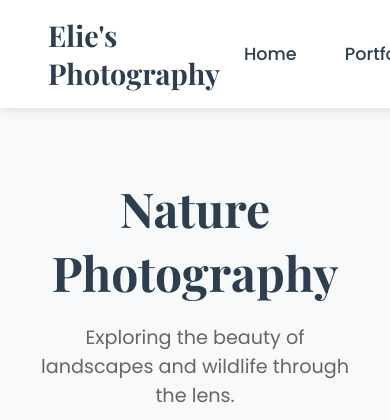
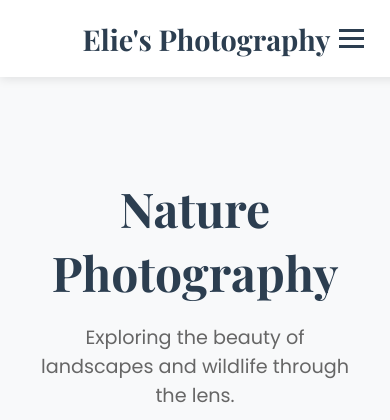
Before and after one commit to ElieAssaf33/photography_website, a Django app: page /nature in a window 390 px wide. Shown: the top 420 px of the page. Run offline with Django 5.2, Linux system fonts and the light colour scheme; data comes from the database, SQL or seed files in the repository.

Commit message:
responsive header integrated

```diff
--- a/photography/photo/static/css/style.css
+++ b/photography/photo/static/css/style.css
@@ -1,3 +1,160 @@
+/* Header Styles */
+header {
+    position: fixed;
+    top: 0;
+    left: 0;
+    width: 100%;
+    background: rgba(255, 255, 255, 0.95);
+    padding: 1rem 2rem;
+    box-shadow: 0 2px 5px rgba(0,0,0,0.1);
+    z-index: 1000;
+}
+
+.header-content {
+    max-width: 1400px;
+    margin: 0 auto;
+    display: flex;
+    justify-content: space-between;
+    align-items: center;
+}
+
+.logo {
+    font-family: 'Playfair Display', serif;
+    font-size: 1.5rem;
+    color: var(--primary-color);
+
+}
+
+.menu-toggle {
+    display: none;
+    background: none;
+    border: none;
+    cursor: pointer;
+    padding: 0.5rem;
+}
+
+.bar {
+    display: block;
+    width: 25px;
+    height: 3px;
+    margin: 5px auto;
+    background-color: var(--primary-color);
+    transition: all 0.3s ease;
+}
+
+.nav-container {
+    display: flex;
+    align-items: center;
+    margin-left: 10rem;
+
+}
+
+.nav {
+    list-style: none;
+    display: flex;
+    gap: 2rem;
+    margin: 0;
+    padding: 0;
+}
+
+.nav a {
+    text-decoration: none;
+    color: var(--primary-color);
+    font-weight: 500;
+    transition: color 0.3s ease;
+}
+
+.nav a:hover {
+    color: var(--accent-color);
+}
+
+.portfolio-dropdown {
+    position: relative;
+}
+
+.portfolio-dropdown-content {
+    display: none;
+    position: absolute;
+    background: white;
+    min-width: 160px;
+    box-shadow: 0 2px 5px rgba(0,0,0,0.1);
+    padding: 0.5rem 0;
+    border-radius: 4px;
+    top: 100%;
+    left: 50%;
+    transform: translateX(-50%);
+}
+
+.portfolio-dropdown:hover .portfolio-dropdown-content {
+    display: flex;
+    flex-direction: column;
+}
+
+.portfolio-dropdown-content a {
+    padding: 0.5rem 1rem;
+    white-space: nowrap;
+}
+
+.portfolio-dropdown-content a:hover {
+    background: var(--accent-color);
+    color: white;
+}
+
+@media (max-width: 768px) {
+    .menu-toggle {
+        display: block;
+    }
+
+    .nav-container {
+        display: none;
+        position: absolute;
+        top: 100%;
+        left: 0;
+        right: 0;
+        background: white;
+        padding: 1rem;
+        box-shadow: 0 2px 5px rgba(0,0,0,0.1);
+    }
+
+    .nav-container.active {
+        display: block;
+    }
+
+    .nav {
+        flex-direction: column;
+        gap: 1rem;
+    }
+
+    .portfolio-dropdown-content {
+        position: static;
+        transform: none;
+        box-shadow: none;
+        background: #f5f5f5;
+        margin-top: 0.5rem;
+    }
+
+    .portfolio-dropdown:hover .portfolio-dropdown-content {
+        display: none;
+    }
+
+    .portfolio-dropdown.active .portfolio-dropdown-content {
+        display: flex;
+    }
+
+    /* Hamburger menu animation */
+    .menu-toggle.active .bar:nth-child(1) {
+        transform: translateY(8px) rotate(45deg);
+    }
+
+    .menu-toggle.active .bar:nth-child(2) {
+        opacity: 0;
+    }
+
+    .menu-toggle.active .bar:nth-child(3) {
+        transform: translateY(-8px) rotate(-45deg);
+    }
+}
+
 :root {
     --primary-color: #2c3e50;
     --accent-color: #e74c3c;
--- a/photography/photo/templates/base.html
+++ b/photography/photo/templates/base.html
@@ -10,7 +10,14 @@
 </head>
 <body>
     <header>
+        <div class="header-content">
                 <span class="logo">Elie's Photography</span>
+                <button class="menu-toggle" aria-label="Toggle menu">
+                    <span class="bar"></span>
+                    <span class="bar"></span>
+                    <span class="bar"></span>
+                </button>
+            <nav class="nav-container">
                 <ul class="nav">
                     <li><a href="{% url 'index' %}">Home</a></li>
                     <li class="portfolio-dropdown">
@@ -25,9 +32,12 @@
                     <li><a href="{% url 'prices' %}">Prices</a></li>
                     <li><a href="{% url 'contacts' %}">Contact</a></li>
                 </ul>
+            </nav>
+        </div>
     </header>
     <main>
         {% block content %}{% endblock content %}
     </main>
+    <script src="{% static 'js/navigation.js' %}"></script>
 </body>
 </html>
```
Also changed, not shown: photography/photo/static/js/navigation.js (added, +38 -0 lines). Lines whose indentation alone changed are shown as unchanged.
